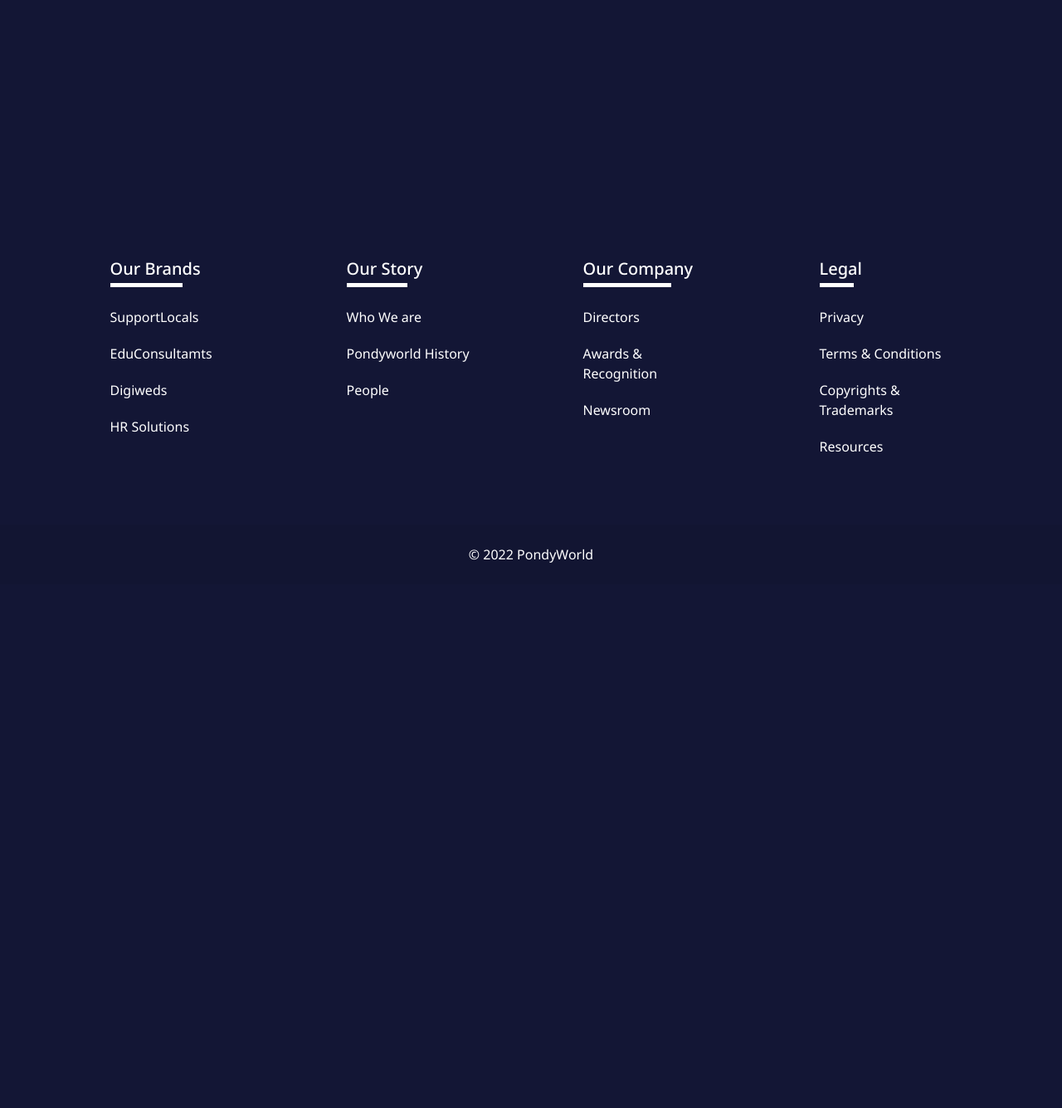
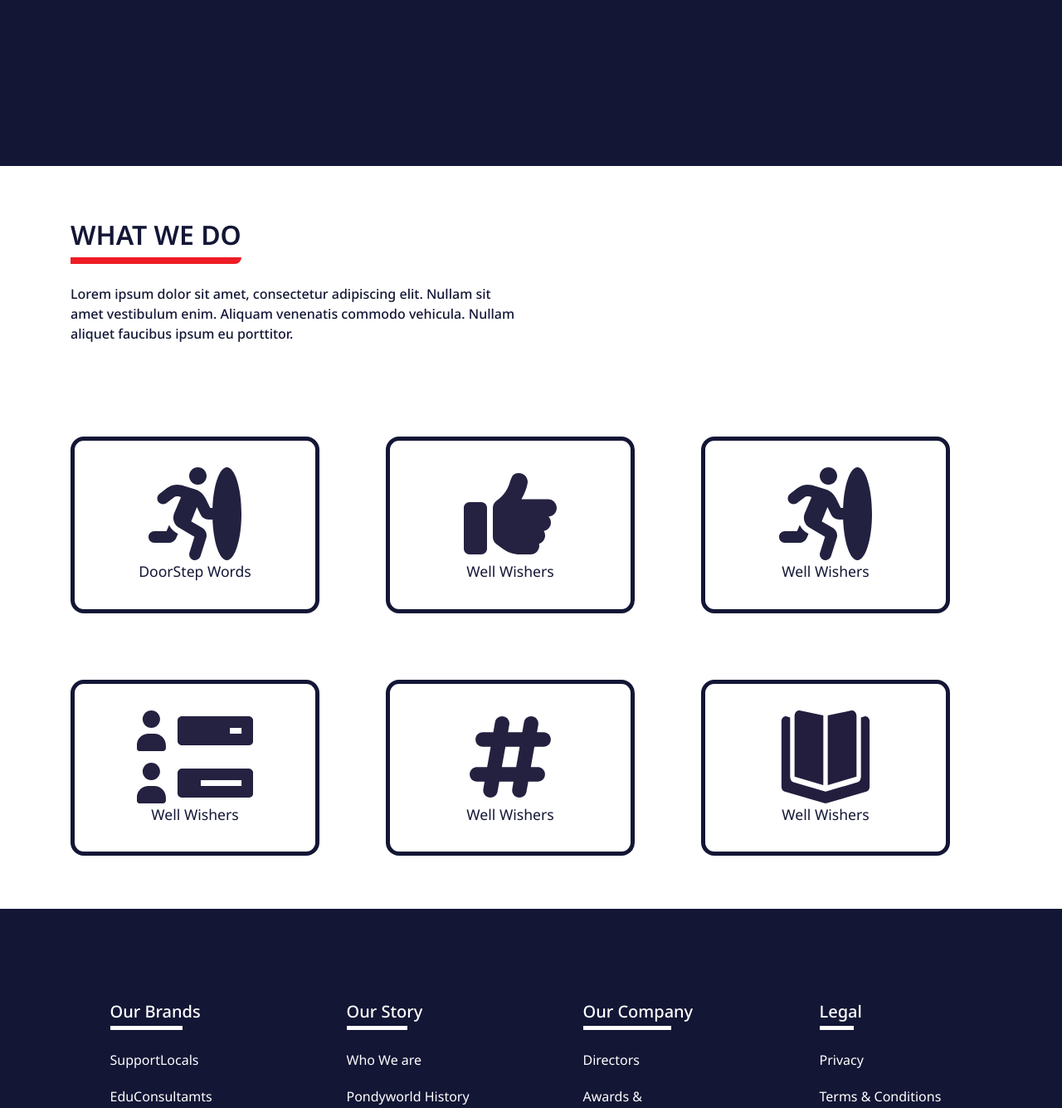
Before and after one commit to App-Web-Team/services-page, a PHP site: page / in a window 1280 px wide. Shown: the part 596-1931 px from the top of the page at 83% size. Before the commit the page ends 1274 px from the top, so only its background shows below. Run offline with PHP 8.4, Linux system fonts and the light colour scheme; some libraries are stand-ins or nearby versions.

Commit message:
cards added

```diff
--- a/political-branding/assets/styles/style-header.css
+++ b/political-branding/assets/styles/style-header.css
@@ -2,10 +2,7 @@
     padding-bottom: 5rem;
 }
 
-.landing-height {
-    /* margin-bottom: 4rem; */
-    height: 75vh;
-}
+
 
 .service-heading {
     color: #fff;
@@ -58,8 +55,19 @@
     }
 }
 
-@media screen and (max-width: 767px) {
+@media screen and (max-width: 768px) {
     .ink {
         left: 14.4rem;
     }
+    .more-btn {
+        font-size: 1rem;
+        padding: 1rem;
+    }
 }
+
+@media screen and (min-width: 768px) {
+    .landing-height {
+        /* margin-bottom: 4rem; */
+        height: 75vh;
+    }
+}
--- /dev/null
+++ b/political-branding/assets/styles/style-services.css
@@ -0,0 +1,63 @@
+#service {
+    background-color: #fff;
+    padding: 4rem 0rem;
+}
+
+#service .heading {
+    color: var(--primary-color);
+    font-weight: 600;
+    display: inline-block;
+    text-transform: uppercase;
+    position: relative;
+}
+
+#service .heading::after {
+    content: "";
+    background-color: var(--secondary-color);
+    height: .5rem;
+    position: absolute;
+    inset: auto 0rem -1rem;
+    border-radius: 0px 0px 8px 0px;
+}
+
+#service .service-content {
+    color: var(--primary-color);
+    margin-top: 2rem;
+    font-weight: 500;
+}
+
+#service .card-row {
+    margin-top: 7rem;
+}
+
+#service .box {
+    border: 5px solid var(--primary-color);
+    border-radius: 1rem;
+    display: flex;
+    flex-direction: column;
+    width: 300px;
+    padding: 2rem 0rem;
+}
+
+#service .box img {
+    display: block;
+    height: 7rem;
+}
+
+#service .box p {
+    color: var(--primary-color);
+    font-size: 1.1rem;
+    text-transform: capitalize;
+    display: inline-block;
+    /* margin-top: 1rem; */
+    margin-top: auto;
+}
+
+.card-row>div:nth-last-child(-n+3) {
+    margin-top: 5rem;
+}
+
+.card-row > div {
+    display: flex;
+align-items: stretchF;
+}
--- a/political-branding/index.php
+++ b/political-branding/index.php
@@ -22,7 +22,8 @@
     <!-- header section -->
     <?php
     include "../notification-bar.php";
-    include "sections/header.php";
+    include "sections/header.inc.php";
+    include "sections/services.inc.php";
     include "../footer.php";
     ?>
 
--- a/political-branding/sections/header.php
+++ b/political-branding/sections/header.inc.php
@@ -4,7 +4,7 @@
     <div class="container">
         <div class="landing-height d-flex align-items-center">
             <div class="row service-row justify-content-center align-items-end">
-                <div class="col-md-6">
+                <div class="col-10 col-md-6">
                     <h2 class="service-heading">
                         political branding
                     </h2>
@@ -15,9 +15,9 @@
                         more information
                     </button>
                 </div>
-                <div class="col-md-6 mt-5 mt-md-0 icon-col text-center">
+                <div class="col-8 col-sm-12 col-md-6 mt-5 mt-md-0 icon-col text-center">
                     <img src="assets/images/hand-pointer.svg" alt="" class="img-fluid pointer">
-                    <img src="assets/images/ink.svg" alt="" class="img-fluid ink">
+                    <img src="assets/images/ink.svg" alt="" class="img-fluid ink d-none d-sm-block">
                 </div>
             </div>
         </div>
--- /dev/null
+++ b/political-branding/sections/services.inc.php
@@ -0,0 +1,54 @@
+<link rel="stylesheet" href="assets/styles/style-services.css">
+
+<section id="service">
+    <div class="container">
+        <div class="row">
+            <div class="col-md-6">
+                <h2 class="heading">
+                    what we do
+                </h2>
+                <p class="service-content">
+                    Lorem ipsum dolor sit amet, consectetur adipiscing elit. Nullam sit amet vestibulum enim. Aliquam venenatis commodo vehicula. Nullam aliquet faucibus ipsum eu porttitor.
+                </p>
+            </div>
+        </div>
+        <div class="row card-row justify-content-center">
+            <div class="col-md-4 text-center">
+                <div class="box">
+                    <img src="assets/images/card-img-1.svg" alt="" class="">
+                    <p>DoorStep Words</p>
+                </div>
+            </div>
+            <div class="col-md-4 text-center">
+                <div class="box">
+                    <img src="assets/images/card-img-2.svg" alt="" class="">
+                    <p>well wishers</p>
+                </div>
+            </div>
+            <div class="col-md-4 text-center">
+                <div class="box">
+                    <img src="assets/images/card-img-1.svg" alt="" class="">
+                    <p>well wishers</p>
+                </div>
+            </div>
+            <div class="col-md-4 text-center">
+                <div class="box">
+                    <img src="assets/images/card-img-4.svg" alt="" class="">
+                    <p>well wishers</p>
+                </div>
+            </div>
+            <div class="col-md-4 text-center">
+                <div class="box">
+                    <img src="assets/images/card-img-5.svg" alt="" class="">
+                    <p>well wishers</p>
+                </div>
+            </div>
+            <div class="col-md-4 text-center">
+                <div class="box">
+                    <img src="assets/images/card-img-6.svg" alt="" class="">
+                    <p>well wishers</p>
+                </div>
+            </div>
+        </div>
+    </div>
+</section>
```
Also changed, not shown: political-branding/assets/images/card-img-1.svg (added), political-branding/assets/images/card-img-2.svg (added), political-branding/assets/images/card-img-4.svg (added), political-branding/assets/images/card-img-5.svg (added), political-branding/assets/images/card-img-6.svg (added).
